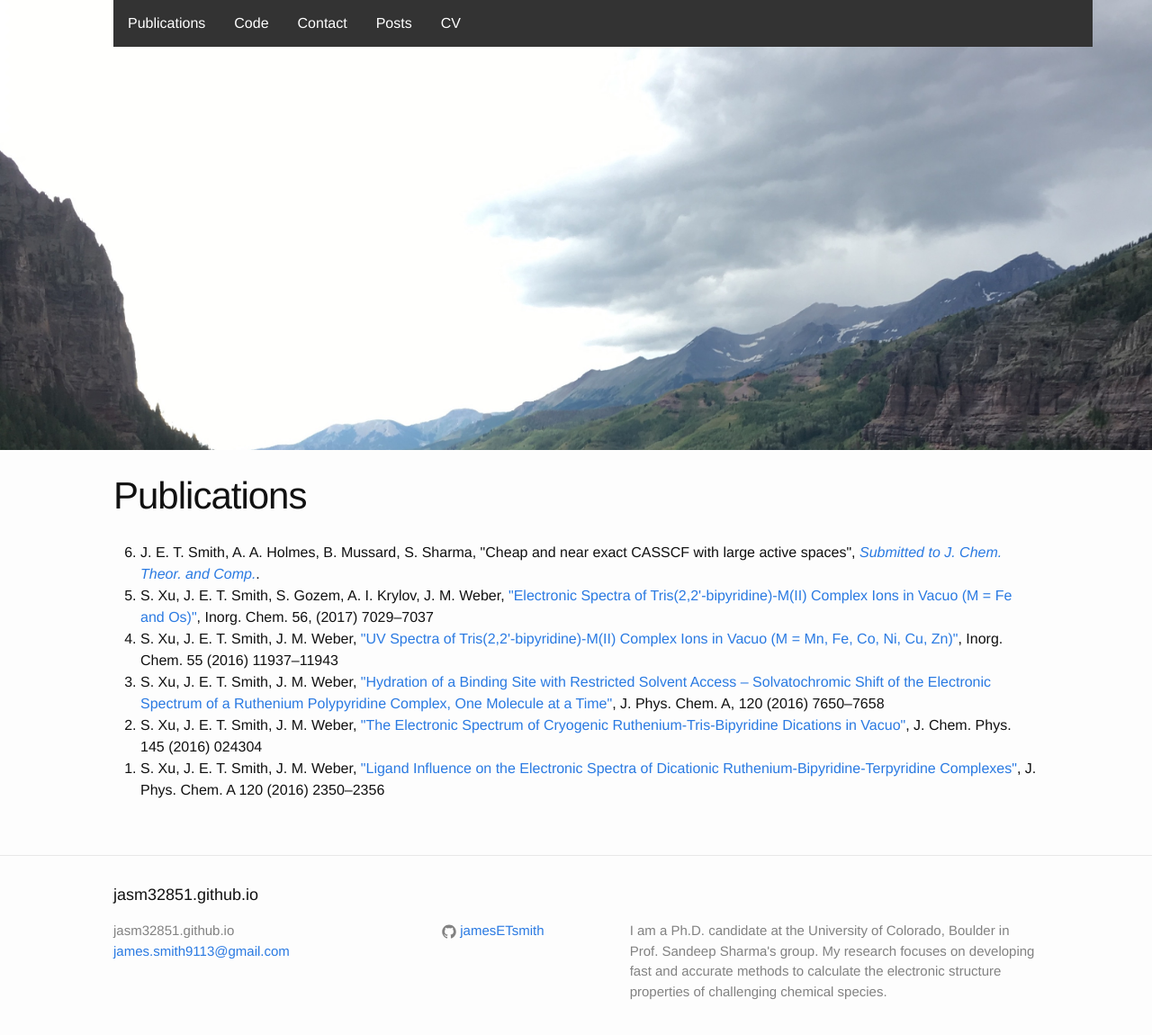
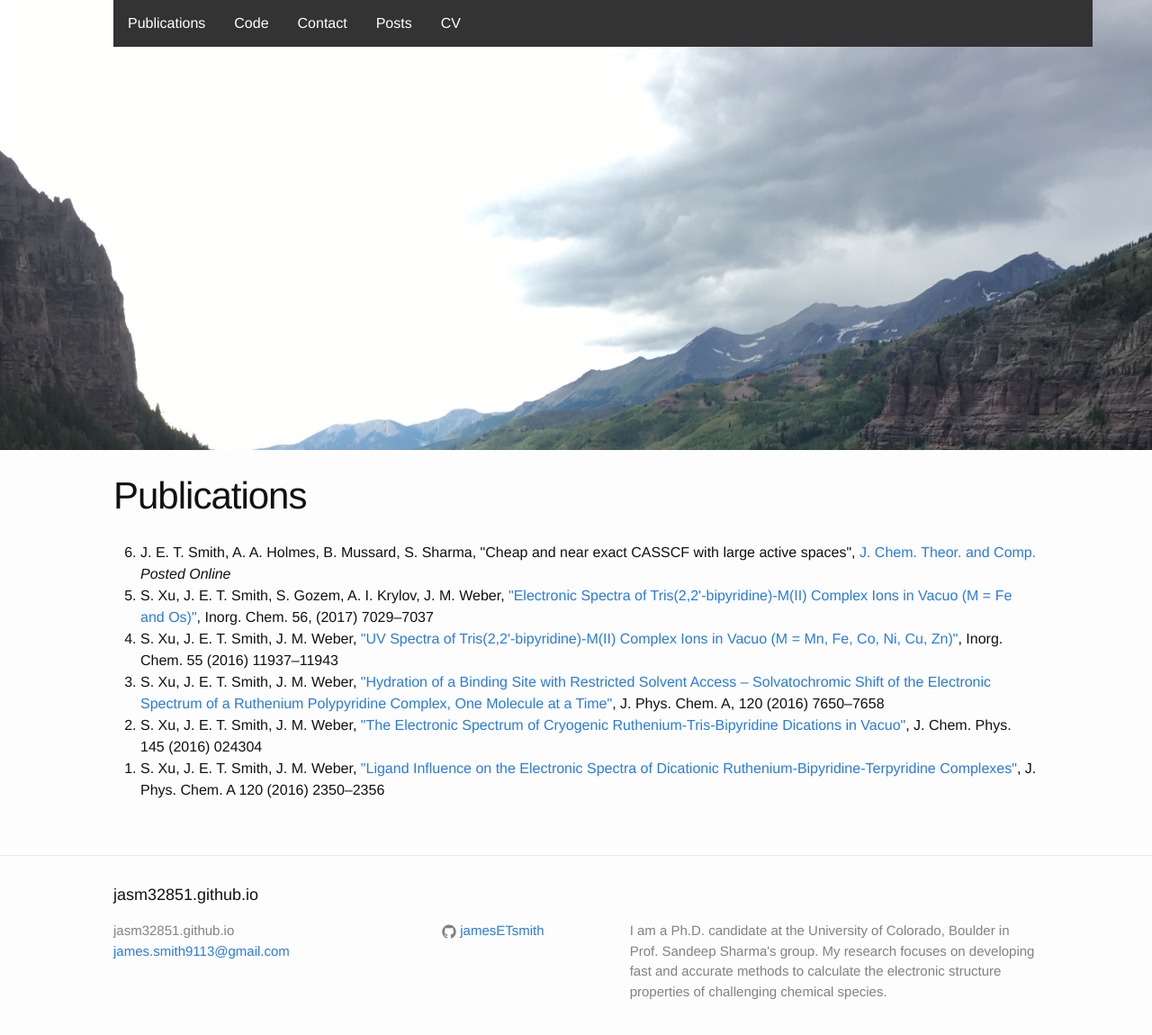
Before and after one commit to jasm32851/jasm32851.github.io, a Jekyll site: the page built from _pages/01_publications.html, in a window 1280 px wide and 1173 px high. Shown: the top 1150 px of the window at 90% size. Built offline with Jekyll 4.4.1, drawn with Linux system fonts in a browser that asks for light colours.

Commit message:
Updating JCTC paper link

```diff
--- a/_pages/01_publications.html
+++ b/_pages/01_publications.html
@@ -5,7 +5,7 @@ permalink: /Publications/
 ---
 
 <ol reversed>
-    <li> J. E. T. Smith, A. A. Holmes, B. Mussard, S. Sharma, "Cheap and near exact CASSCF with large active spaces", <a href ="https://arxiv.org/abs/1708.07544"><i>Submitted to J. Chem. Theor. and Comp.</i></a>.
+    <li> J. E. T. Smith, A. A. Holmes, B. Mussard, S. Sharma, "Cheap and near exact CASSCF with large active spaces", <a href ="http://pubs.acs.org/doi/abs/10.1021/acs.jctc.7b00900?mi=497hqq0&af=R&AllField=mcscf+casscf&target=default&targetTab=std">J. Chem. Theor. and Comp. </a><i>Posted Online</i>
     <li> S. Xu, J. E. T. Smith, S. Gozem, A. I. Krylov, J. M. Weber, <a href ="http://pubs.acs.org/doi/abs/10.1021/acs.inorgchem.7b00620"> "Electronic Spectra of Tris(2,2'-bipyridine)-M(II) Complex Ions in Vacuo (M = Fe and Os)"</a>, Inorg. Chem. 56, (2017) 7029–7037
     </li>
     <li>S. Xu, J. E. T. Smith, J. M. Weber, <a href="http://pubs.acs.org/doi/abs/10.1021/acs.inorgchem.6b02054?journalCode=inocaj">"UV Spectra of Tris(2,2'-bipyridine)-M(II) Complex Ions in Vacuo (M = Mn, Fe, Co, Ni, Cu, Zn)"</a>, Inorg. Chem. 55 (2016) 11937–11943</li>
```
